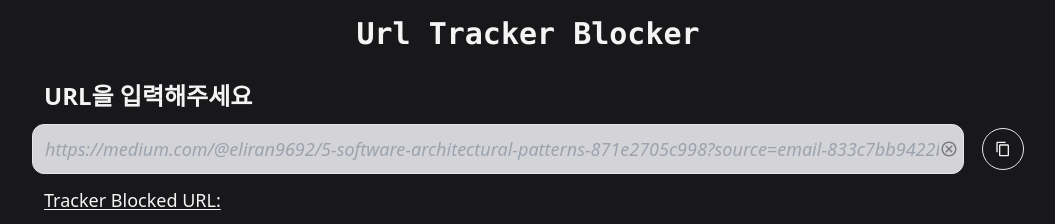
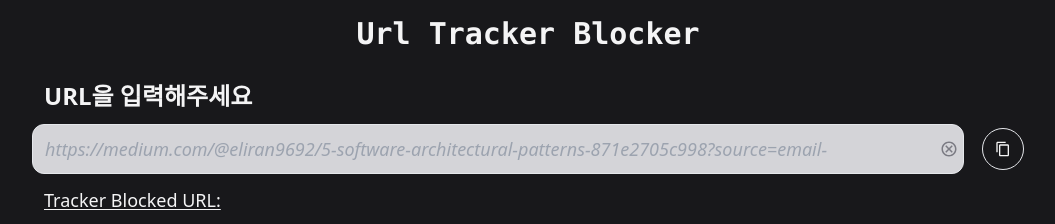
Before and after one commit to gitgitWi/micro-projects, a Next.js app: page /project/url-tracker-blocker in a window 1280 px wide. Shown: the top 224 px of the page, without its empty margins (112-1167 px from the left). Built offline with nearby package versions, Linux system fonts and the light colour scheme.

Commit message:
fix (component) url input 상태 바로 반영 안되는 문제 수정
- setInputText 하더라도 inputText에 상태가 바로 반영이 안됨

```diff
--- a/src/pages/project/styles.module.scss
+++ b/src/pages/project/styles.module.scss
@@ -35,7 +35,7 @@
 
     .textInput {
       @apply w-[calc(100%-2rem)] p-3 pr-6 rounded-xl leading-4 border
-        font-medium text-lg text-zinc-900/90 outline-none bg-zinc-300
+        font-normal text-lg text-zinc-900/90 outline-none bg-zinc-300
         overflow-hidden text-ellipsis
       selection:bg-zinc-600 selection:text-zinc-100
         placeholder:italic placeholder:font-light;
--- a/src/pages/project/url-tracker-blocker.tsx
+++ b/src/pages/project/url-tracker-blocker.tsx
@@ -15,7 +15,7 @@ import styles from './styles.module.scss';
 // TODO: constants 파일 분리
 const DEFAULT_DESCRIPTION = `사용자 추적기가 제거된 URL로 이동해봅시다 🚀`;
 const SAMPLE_URL =
-  'https://medium.com/@eliran9692/5-software-architectural-patterns-871e2705c998?source=email-833c7bb9422b-1659808673620-digest.reader-5517fd7b58a6-871e2705c998----0-1------------------469522cf_e322_43b5_b77d_5ca1a56ef975-31';
+  'https://medium.com/@eliran9692/5-software-architectural-patterns-871e2705c998?source=email-';
 
 const urlValidator = (url: string) => {
   return /^(http)(s)?:\/\/\S+\.\S+/.test(url);
@@ -40,19 +40,20 @@ const UrlTrackerBlocker = () => {
   };
 
   const handleInputTextChange: ChangeEventHandler<HTMLInputElement> = (e) => {
-    setInputText(e.currentTarget.value);
+    const currentInputText = e.currentTarget.value;
+    setInputText(currentInputText);
 
-    const _isValidUrl = urlValidator(inputText);
+    const _isValidUrl = urlValidator(currentInputText);
     setIsValidUrl(_isValidUrl);
 
     if (!_isValidUrl) return resetTargetServiceInfo();
 
-    const host = blockerHostClassifier(inputText);
+    const host = blockerHostClassifier(currentInputText);
     if (!host) return resetTargetServiceInfo();
 
     const { service, blocker, description } = host;
 
-    setUrl(blocker(inputText));
+    setUrl(blocker(currentInputText));
     setServiceName(service);
     setDescription(description);
 
```
